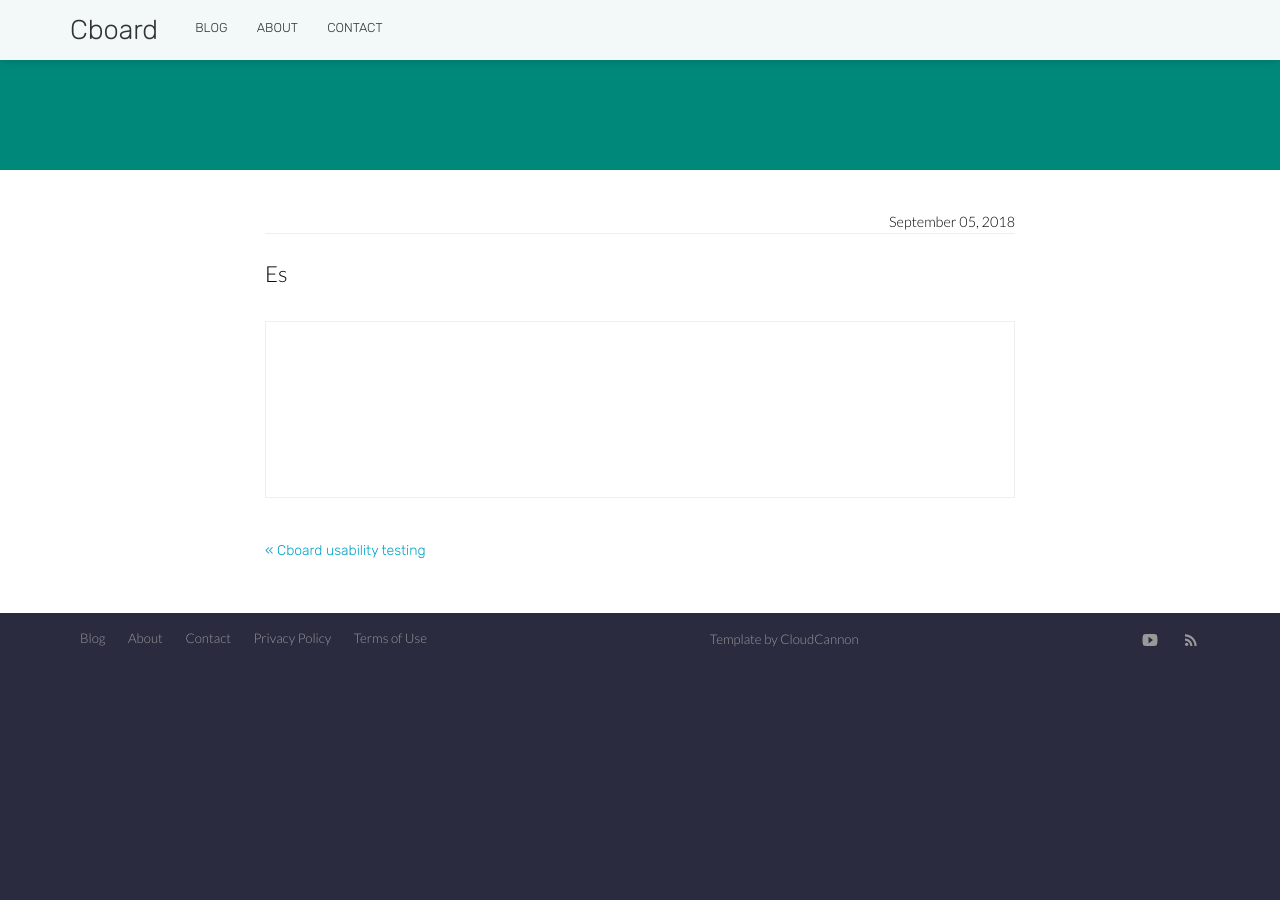
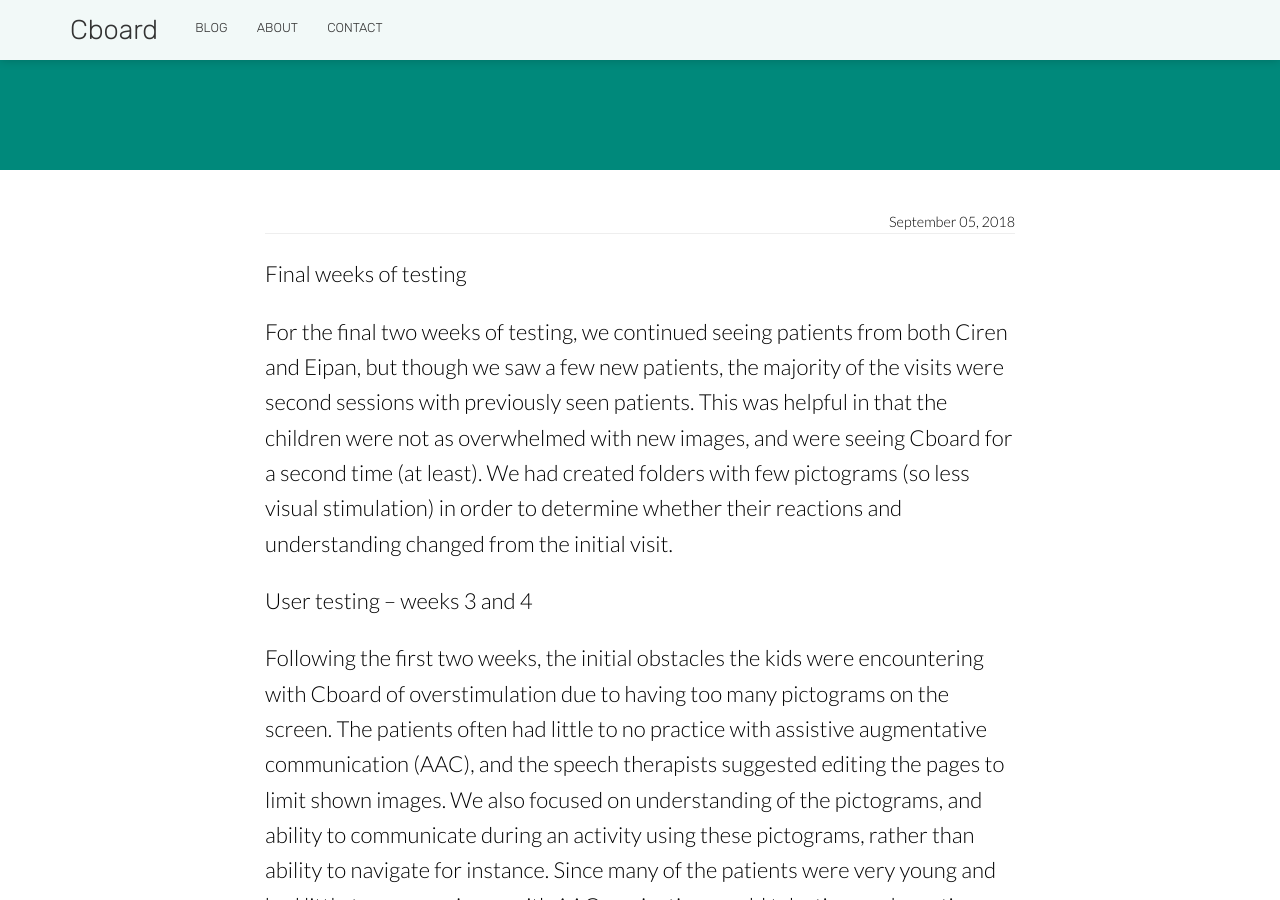
Before and after one commit to cboard-org/cboard-io, a Jekyll site: the page built from _posts/2018-09-05-cboard-usability-testing2.md, in a window 1280 px wide and 900 px high, scrolled down 730 px. Built offline with Jekyll 4.4.1, drawn with Linux system fonts in a browser that asks for light colours; nearby versions of some CDN libraries; before the commit the page ends 1397 px from its top, so only the background shows below that; some of the changed text lies outside the part shown.

Commit message:
Update 2018-09-05-cboard-usability-testing2.md

```diff
--- a/_posts/2018-09-05-cboard-usability-testing2.md
+++ b/_posts/2018-09-05-cboard-usability-testing2.md
@@ -1 +1,35 @@
-Es
+Final weeks of testing
+
+For the final two weeks of testing, we continued seeing patients from both Ciren and Eipan, but though we saw a few new patients, the majority of the visits were second sessions with previously seen patients. This was helpful in that the children were not as overwhelmed with new images, and were seeing Cboard for a second time (at least). We had created folders with few pictograms (so less visual stimulation) in order to determine whether their reactions and understanding changed from the initial visit.
+
+User testing – weeks 3 and 4
+
+Following the first two weeks, the initial obstacles the kids were encountering with Cboard of overstimulation due to having too many pictograms on the screen. The patients often had little to no practice with assistive augmentative communication (AAC), and the speech therapists suggested editing the pages to limit shown images. We also focused on understanding of the pictograms, and ability to communicate during an activity using these pictograms, rather than ability to navigate for instance. Since many of the patients were very young and had little to no experience with AAC, navigating would take time and practice, while understanding of pictograms and distinction of folder versus pictogram would be instant.
+
+We saw the 4 year old patient with neurodevelopmental delay mentioned in the first blog post a second time, but edited the folder in order to provide fewer pictograms. This patient was able to focus more on what was on the screen, and Cboard here served as a tool to facilitate playing. The game consisted of bathing and feeding a baby. The folders from Cboard used were  ‘food’ and ‘hygiene’ primarily. The second visit was easier because the patient was receptive to instructions, and able to focus for longer amount of time on the pictograms in front of her. In sum, Cboard, like any other online application or tool, became easier to use with practice and individual editing for this patient’s personal needs.
+
+The other patients were saw also had an easier time with the edited folders, but had some of the same issues previously mentioned regarding the size of pictograms, and the placement of the back button as well as going back to the home page without pressing the ‘back’ button so many times. The second sessions with patients pointed out that practice made Cboard easier to use, but that adding the option to enlarge both the pictograms and navigation options will be necessary to continue developing the application.
+
+Overall feedback and last thoughts
+
+We finished the initial user testing at Ciren and Eipan on August 28th . The feedback from the testing remains similar to the initial feedback from the first post:
+
+Color schemes: to make sure the color scheme, particularly within the ‘animal’ folder is clear and allows patients to differentiate between animals.
+
+Size settings: add an option within settings that would allow to enlarge pictograms, ‘back’ button, ‘erase’ and ‘backspace’ buttons.
+
+Print letters: to make the print all uppercase writing rather that lowercase.
+
+Folders: Add an ‘actions and verbs’ folder ( and include listen to music, dancing, singing).
+
+Copy and Paste pictograms: add an option to copy and past pictograms in order to be able to use the same one in many different locations.
+
+Overall format: The speech therapists suggested it would be helpful and help the fluidity of the app to add a button to go straight back home and not have to press the back button many times in order to reach the home page.
+
+Some new feedback includes:
+
+Offline use: ability to navigate offline (with no connection to wifi).
+
+Other features: possibility to add a game using the pictograms?
+
+In conclusion, the user testing conducted over the month of August has been successful in that the Cboard team now has enough feedback to begin editing and adding some of the suggestions from both the patients and the professionals. Cboard has gotten positive feedback ( the pictograms are clear, the format is simple and easy to use), but the most useful feedback has been the constructive criticism around what doesn’t work, and what elements of the application would be better if changed to take into account the different needs of patients and users.  Both Ciren and Eipan have been incredibly helpful and it is thanks to their cooperation that we were able to gain so much constructive feedback.
```
